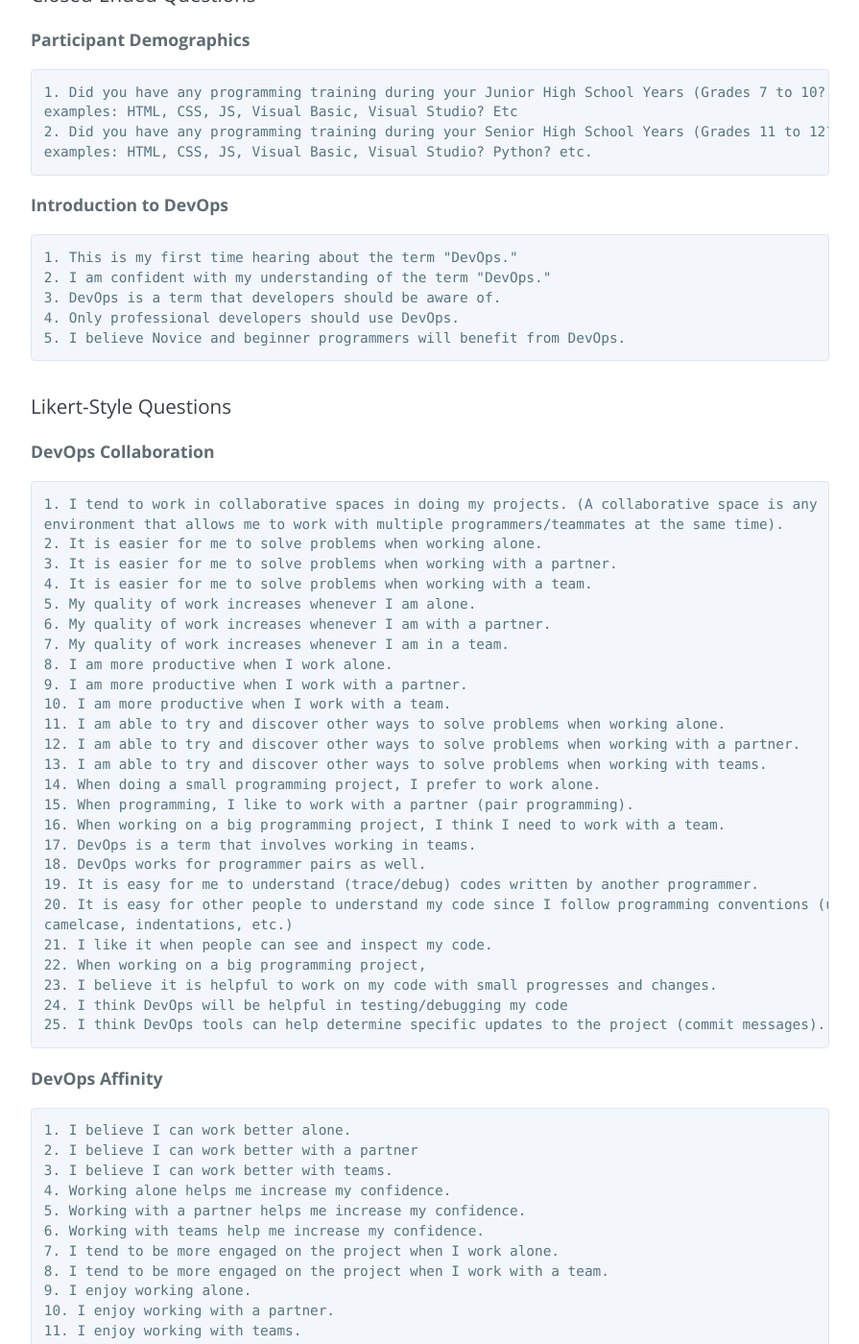
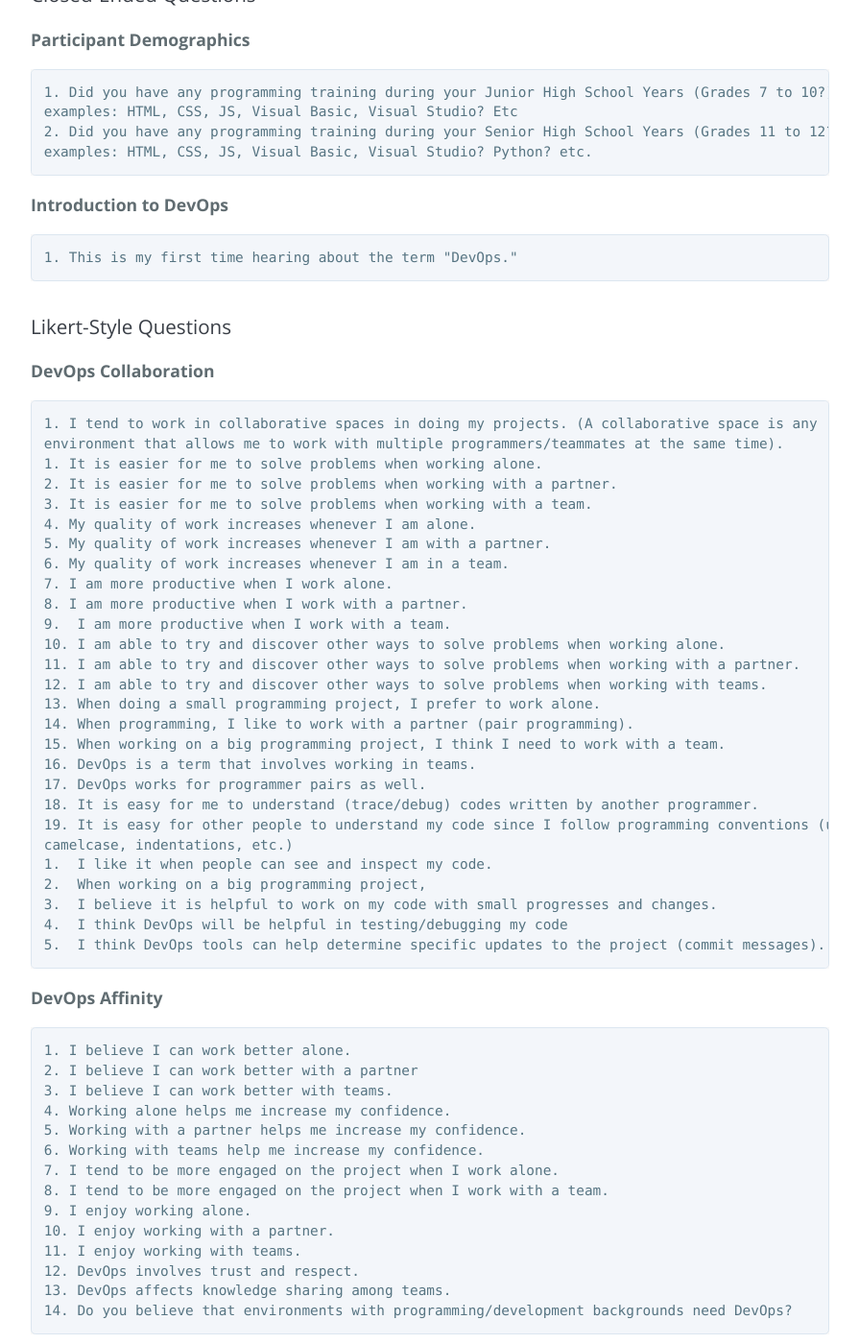
Before and after one commit to GungHo1205/grit, a Jekyll site: the page built from questions.md, in a window 1280 px wide and 1400 px high, scrolled down 1166 px. Shown: the whole window at 96% size, without its empty margins (192-1087 px from the left). Built offline with Jekyll 4.4.1, drawn with Linux system fonts in a browser that asks for light colours; some of the changed text lies outside the part shown.

Commit message:
updated others

```diff
--- a/questions.md
+++ b/questions.md
@@ -33,43 +33,41 @@ Here are the list of questions used in the survey of the research. The questions
 **Introduction to DevOps**
 
     1. This is my first time hearing about the term "DevOps."
-    2. I am confident with my understanding of the term "DevOps."
-    3. DevOps is a term that developers should be aware of.
-    4. Only professional developers should use DevOps.
-    5. I believe Novice and beginner programmers will benefit from DevOps.
+
 
 
 ### Likert-Style Questions
+
 
 **DevOps Collaboration**
 
     1. I tend to work in collaborative spaces in doing my projects. (A collaborative space is any
     environment that allows me to work with multiple programmers/teammates at the same time).
-    2. It is easier for me to solve problems when working alone.
-    3. It is easier for me to solve problems when working with a partner.
-    4. It is easier for me to solve problems when working with a team.
-    5. My quality of work increases whenever I am alone.
-    6. My quality of work increases whenever I am with a partner.
-    7. My quality of work increases whenever I am in a team.
-    8. I am more productive when I work alone.
-    9. I am more productive when I work with a partner.
-    10. I am more productive when I work with a team.
-    11. I am able to try and discover other ways to solve problems when working alone.
-    12. I am able to try and discover other ways to solve problems when working with a partner.
-    13. I am able to try and discover other ways to solve problems when working with teams.
-    14. When doing a small programming project, I prefer to work alone.
-    15. When programming, I like to work with a partner (pair programming).
-    16. When working on a big programming project, I think I need to work with a team.
-    17. DevOps is a term that involves working in teams.
-    18. DevOps works for programmer pairs as well.
-    19. It is easy for me to understand (trace/debug) codes written by another programmer.
-    20. It is easy for other people to understand my code since I follow programming conventions (use of
+    1. It is easier for me to solve problems when working alone.
+    2. It is easier for me to solve problems when working with a partner.
+    3. It is easier for me to solve problems when working with a team.
+    4. My quality of work increases whenever I am alone.
+    5. My quality of work increases whenever I am with a partner.
+    6. My quality of work increases whenever I am in a team.
+    7. I am more productive when I work alone.
+    8. I am more productive when I work with a partner.
+    9.  I am more productive when I work with a team.
+    10. I am able to try and discover other ways to solve problems when working alone.
+    11. I am able to try and discover other ways to solve problems when working with a partner.
+    12. I am able to try and discover other ways to solve problems when working with teams.
+    13. When doing a small programming project, I prefer to work alone.
+    14. When programming, I like to work with a partner (pair programming).
+    15. When working on a big programming project, I think I need to work with a team.
+    16. DevOps is a term that involves working in teams.
+    17. DevOps works for programmer pairs as well.
+    18. It is easy for me to understand (trace/debug) codes written by another programmer.
+    19. It is easy for other people to understand my code since I follow programming conventions (use of
     camelcase, indentations, etc.)
-    21. I like it when people can see and inspect my code.
-    22. When working on a big programming project,
-    23. I believe it is helpful to work on my code with small progresses and changes.
-    24. I think DevOps will be helpful in testing/debugging my code
-    25. I think DevOps tools can help determine specific updates to the project (commit messages).
+    1.  I like it when people can see and inspect my code.
+    2.  When working on a big programming project,
+    3.  I believe it is helpful to work on my code with small progresses and changes.
+    4.  I think DevOps will be helpful in testing/debugging my code
+    5.  I think DevOps tools can help determine specific updates to the project (commit messages).
 
 
 **DevOps Affinity**
@@ -121,9 +119,13 @@ Here are the list of questions used in the survey of the research. The questions
 
 **Others**
 
-    2.  I cannot improve my programming/development skills further without learning DevOps.
-    3.  Teachers and Programming Instructors should teach DevOps.
-    4.  DevOps is important.
+    1. I am confident with my understanding of the term "DevOps."
+    2. DevOps is a term that developers should be aware of.
+    3. Only professional developers should use DevOps.
+    4. I believe Novice and beginner programmers will benefit from DevOps.
+    5.  I cannot improve my programming/development skills further without learning DevOps.
+    6.  Teachers and Programming Instructors should teach DevOps.
+    7.  DevOps is important.
 
 ### Open-Ended Questions
 
```
